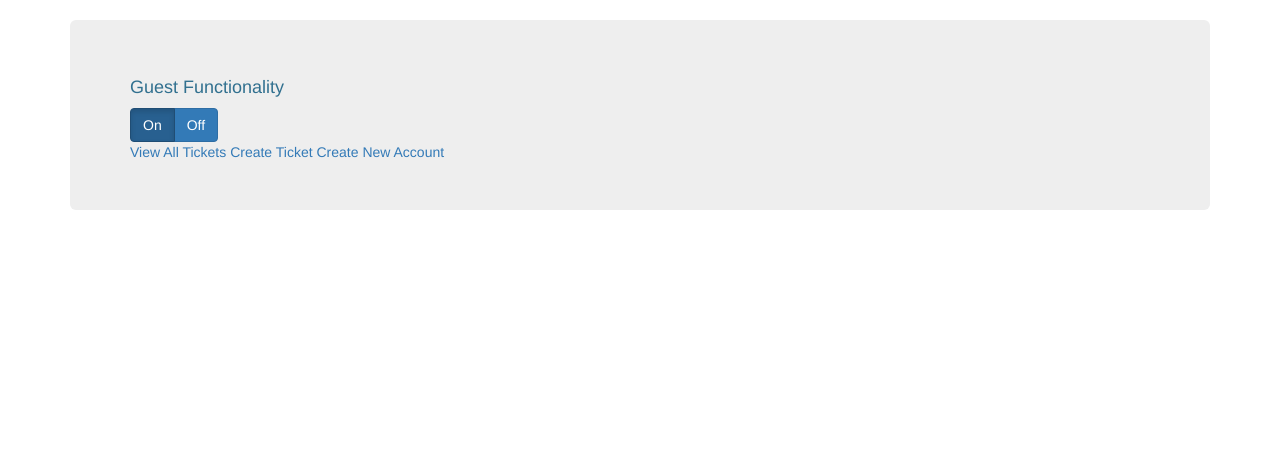
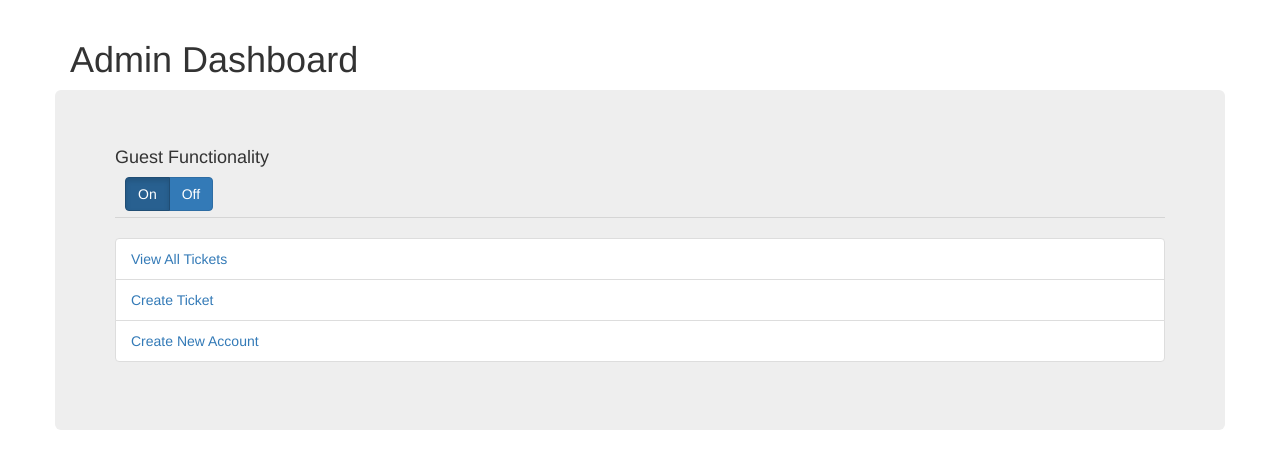
Before and after one commit to billywongstuy/BrevityFinesse-SDSpr17FP, a Flask app: page / in a window 1280 px wide. Shown: the part 51-520 px from the top of the page. Run offline with Flask 2, Linux system fonts and the light colour scheme; a user stored in the database is signed in; data comes from the database, SQL or seed files in the repository; both versions use the stored data as it was after the commit; some libraries are stand-ins or nearby versions.

Commit message:
somewhat fixed styling on admin dashboard

```diff
--- a/devlog.txt
+++ b/devlog.txt
@@ -200,3 +200,6 @@ julianA -- 2017-06-04 19:51
 
 julianA -- 2017-06-05 14:05
 	Simplified information on submit page, added form styling for incomplete fields
+
+julianA -- 2017-06-05 21:54
+	Fixed styling on admin dashboard somewhat
--- a/templates/admin-dashboard.html
+++ b/templates/admin-dashboard.html
@@ -9,15 +9,61 @@
 
 
 <div class="container">
+  <h1>Admin Dashboard</h1>
+  <div class="row">
+    <div class="col-3-md col-3-sm"></div>
+    <div class="col-6-md col-6-sm col-12-xs">
       <div class="jumbotron">
-<form action="/guest_toggle" method="POST">
+	<!--<ul class="list-group">
+	    <li class="list-group-item">
+	      <h4 class="pull-left">Guest Functionality</h4>
+	      <form class="form-inline" action="/guest_toggle" method="POST">
+		<div class="btn-group pull-left" data-toggle="buttons" id="choiceForm">
+		  <label class="btn btn-primary{{ ' active' if guest_allow }}">
+		    <input type="radio" name="guest_choices" id="on" onchange="this.form.submit();" autocomplete="off" value="on"> On
+		  </label>
+		  <label class="btn btn-primary{{ ' active' if not guest_allow }}">
+		    <input type="radio" name="guest_choices" id="off" onchange="this.form.submit();" autocomplete="off" value="off"> Off
+		  </label>
+
+		</div>
+	    </li>
+	</ul>-->
+
+	<h4>Guest Functionality</h4>
+	<form class="form-inline" action="/guest_toggle" method="POST">
+	  <div style="margin-left: 10px;" class="btn-group pull-left" data-toggle="buttons" id="choiceForm">
+	    <label class="btn btn-primary{{ ' active' if guest_allow }}">
+	      <input type="radio" name="guest_choices" id="on" onchange="this.form.submit();" autocomplete="off" value="on"> On
+	    </label>
+	    <label class="btn btn-primary{{ ' active' if not guest_allow }}">
+	      <input type="radio" name="guest_choices" id="off" onchange="this.form.submit();" autocomplete="off" value="off"> Off
+	    </label>
+
+	  </div>
+	</form>
+	<br>
+	<hr>
+	<ul class="list-group">
+	  <li class="list-group-item">
+	    <a href="/all_tickets">View All Tickets</a></li>
+	  <li class="list-group-item">
+	    <a href="/submit">Create Ticket</a></li>
+	  <li class="list-group-item">
+	    <a href="/create_account">Create New Account</a></li>
+
+	  {% if superadmin %}
+	  <li class="list-group-item"><a href="/admin_promote">Add/Revoke Admins</a></li>
+	  {% endif %}
+	</ul>
+	<!--<form action="/guest_toggle" method="POST">
 
 	    <!--GUEST FUNCTIONALITY
 		{% if not guest_allow %}
 		OFF
 		{% else %}
 		ON
-  {% endif %}-->
+		{% endif %}
 
 		<h4 class="text-info">Guest Functionality</h4>
 		<div class="btn-group" data-toggle="buttons" id="choiceForm">
@@ -30,15 +76,17 @@
 		  </label>
 
 		</div>
-</form>
+	</form>-->
 
-<div>
+	    <!--<div>
 		<a href="/all_tickets">View All Tickets</a>
 		<a href="/submit">Create Ticket</a>
 		<a href="/create_account">Create New Account</a>
 		{% if superadmin %}
 		<a href="/admin_promote">Add/Revoke Admins</a>
 		{% endif %}
+	    </div>-->
+      </div>
     </div>
   </div>
 </div>
```
Also changed, not shown: data/tix.db. Lines whose indentation alone changed are shown as unchanged.
